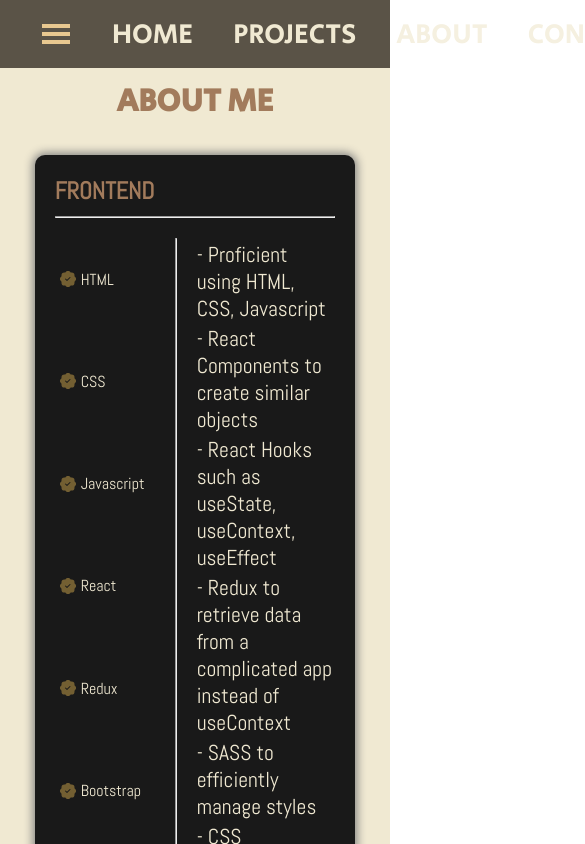
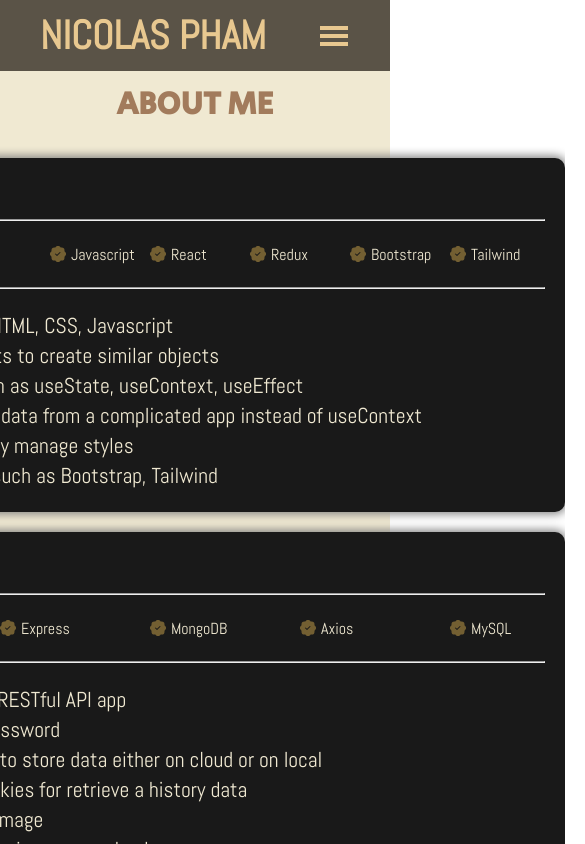
Before and after one commit to NicolasPham/Portfolio, a React (Create React App) app in the folder client/: page /about in a window 390 px wide. Shown: the top 844 px of the page, 585 px wide, since content can reach past the window. Built offline with nearby package versions, Linux system fonts and the light colour scheme.

Commit message:
Update 9 files

```diff
--- a/client/src/components/Navbar.jsx
+++ b/client/src/components/Navbar.jsx
@@ -2,7 +2,7 @@
 import { Link } from "react-router-dom";
 import "./style.scss";
 
-import {GiHamburgerMenu} from 'react-icons/gi';
+import { GiHamburgerMenu } from "react-icons/gi";
 
 //Import icons
 import { BsFillSunFill, BsFillMoonFill } from "react-icons/bs";
@@ -10,45 +10,54 @@
 const nav = [
   {
     name: "HOME",
-    link: '/',
+    link: "/",
   },
   {
     name: "PROJECTS",
-    link: '/projects',
+    link: "/projects",
   },
   {
     name: "ABOUT",
-    link: '/about',
+    link: "/about",
   },
   {
     name: "CONTACT",
-    link: '/contact',
+    link: "/contact",
   },
-]
+];
 
 const Navbar = (props) => {
-
-  const [showMenu, setShowMenu] = useState(true);
+  const [showMenu, setShowMenu] = useState(false);
 
   return (
     <nav className="navbar">
-      <Link to='/' className="link" >
-      {!showMenu && <div className="logo">
+      <Link to="/" className="link">
+        {!showMenu && (
+          <div className="logo">
             <span>NICOLAS PHAM</span>
-      </div>}
+          </div>
+        )}
       </Link>
 
+      {!showMenu && (
+        <GiHamburgerMenu
+          className="menu"
+          onClick={() => setShowMenu(!showMenu)}
+        />
+      )}
+
+      {showMenu && (
         <div className="nav">
-        <GiHamburgerMenu className="menu" onClick={() => setShowMenu(!showMenu)}/>
-
-      {showMenu && nav.map((item, index) => (
-        <Link to={item.link} className="link" key={index} onClick={() => setShowMenu(!showMenu)}>
-        <div className="navSection">
-          {item.name}
-        </div>
+          {nav.map((item, index) => (
+            <Link
+              to={item.link}
+              className="link"
+              key={index}
+              onClick={() => setShowMenu(!showMenu)}
+            >
+              <div className="navSection">{item.name}</div>
             </Link>
           ))}
-
 
           <div className="navSection" onClick={props.changeMode}>
             {props.mode ? (
@@ -58,6 +67,7 @@
             )}
           </div>
         </div>
+      )}
     </nav>
   );
 };
--- a/client/src/components/Slider.jsx
+++ b/client/src/components/Slider.jsx
@@ -6,9 +6,9 @@
 } from "react-icons/bs";
 import { useState } from "react";
 
-const Slider = ({ projectId }) => {
+const Slider = ({ projectId, imageIndex }) => {
   /*******************************************************/
-  const [imgIndex, setImgIndex] = useState(0);
+  const [imgIndex, setImgIndex] = useState(imageIndex);
 
   let maxImg = projects[projectId].img.length;
   const handleSlide = (direction) => {
--- a/client/src/components/style.scss
+++ b/client/src/components/style.scss
@@ -3,7 +3,9 @@
   display: flex;
   flex-direction: row;
   justify-content: space-between;
+  align-items: center;
   padding: 10px 40px;
+  position: relative;
 
   font-family: var(--font3);
   filter: blur(1px) opacity(0.3);
@@ -13,9 +15,8 @@
     filter: blur(0) opacity(0.7);
   }
 
-  @media screen and (max-width:830px) {
+  @media screen and (max-width: 830px) {
   }
-
 
   .logo {
     font-family: var(--font1);
@@ -23,6 +24,14 @@
     font-weight: bold;
     color: var(--textColor2);
 
+    @media screen and (max-width: 420px) {
+      // display: none;
+    }
+  }
+  .menu {
+    font-size: 2rem;
+    color: var(--textColor2);
+    cursor: pointer;
   }
   .nav {
     display: flex;
@@ -30,9 +39,8 @@
     align-items: center;
     gap: 40px;
 
-    .menu {
-      font-size: 2rem;
-      color: var(--textColor2);
+    @media screen and (max-width: 420px) {
+      flex-direction: column;
     }
 
     .navSection {
--- a/client/src/pages/About.scss
+++ b/client/src/pages/About.scss
@@ -15,7 +15,6 @@
     flex-direction: column;
     margin-top: 30px;
 
-
     .section {
       display: flex;
       flex-direction: column;
@@ -26,13 +25,10 @@
 
       box-shadow: 0px 0px 10px 2px gray;
 
-
-
       &:hover {
         box-shadow: 5px 5px 10px 2px var(--shadowBox);
         transform: translateY(-5px);
       }
-
 
       h2 {
         margin-bottom: 10px;
@@ -45,12 +41,22 @@
         margin-top: 20px;
         gap: 20px;
 
+        @media screen and (max-width: 830px) {
+          flex-direction: column;
+        }
+
         .tools {
           flex: 4;
           display: flex;
           flex-wrap: wrap;
           justify-content: center;
           gap: 20px;
+
+          @media screen and (max-width: 830px) {
+            gap: 0;
+            flex-wrap: nowrap;
+            justify-content: space-between;
+          }
 
           span {
             display: flex;
--- a/client/src/pages/Home.jsx
+++ b/client/src/pages/Home.jsx
@@ -24,7 +24,7 @@
         </motion.span>
         <motion.span
           initial={{ x: 200, opacity: 0 }}
-          animate={{ x: 0, opacity:1 }}
+          animate={{ x: 0, opacity: 1 }}
           transition={{ ease: "easeOut", duration: 1, delay: 3 }}
         >
           A <font>FullStack</font> Developer
@@ -34,8 +34,8 @@
         <motion.img
           src={hello}
           alt=""
-          initial={{ y: -1000 }}
-          animate={{ y: 0 }}
+          initial={{ y: -1000, opacity: 0 }}
+          animate={{ y: 0, opacity: 1 }}
           transition={{ ease: "easeOut", duration: 1, delay: 1 }}
         />
         <div />
--- a/client/src/pages/Home.scss
+++ b/client/src/pages/Home.scss
@@ -1,15 +1,19 @@
 .home {
   width: 100vw;
-  height: 100%;
   display: flex;
   justify-content: center;
   align-items: center;
   gap: 100px;
   height: 100vh;
 
-  @media screen and (max-width:830px) {
+  @media screen and (max-width: 830px) {
     flex-direction: column;
     margin-top: 200px;
+  }
+
+  @media screen and (max-width: 420px) {
+    gap: 10px;
+    margin-top: 100px;
   }
 
   .left {
@@ -22,6 +26,11 @@
     span {
       font-size: 100px;
       color: var(--textColor);
+
+      @media screen and (max-width: 420px) {
+        font-size: 3.5rem;
+        text-align: center;
+      }
 
       font {
         color: var(--textColor2);
@@ -36,6 +45,10 @@
       &:last-child {
         font-size: var(--h1);
         font-family: var(--font3);
+
+        @media screen and (max-width: 420px) {
+          font-size: 1.5rem;
+        }
       }
     }
   }
--- a/client/src/pages/Projects.jsx
+++ b/client/src/pages/Projects.jsx
@@ -6,7 +6,10 @@
 
 const Projects = () => {
   const [id, setId] = useState(0);
+  const [imgIndex, setImgIndex] = useState(0);
+
   const handleClick = (e) => {
+    setImgIndex(0);
     const cards = document.querySelectorAll(".card");
     cards.forEach((card) => {
       card.classList = "card";
@@ -100,7 +103,7 @@
                 </div>
               </div>
               <div className="slider">
-                <Slider projectId={id} />
+                <Slider projectId={id} imageIndex={imgIndex} />
               </div>
             </div>
           )}
```
Also changed, not shown: client/src/pages/Projects.scss (+78 -13 lines), 1 other file (tests, documents, lock files or other folders). Lines whose indentation alone changed are shown as unchanged.
